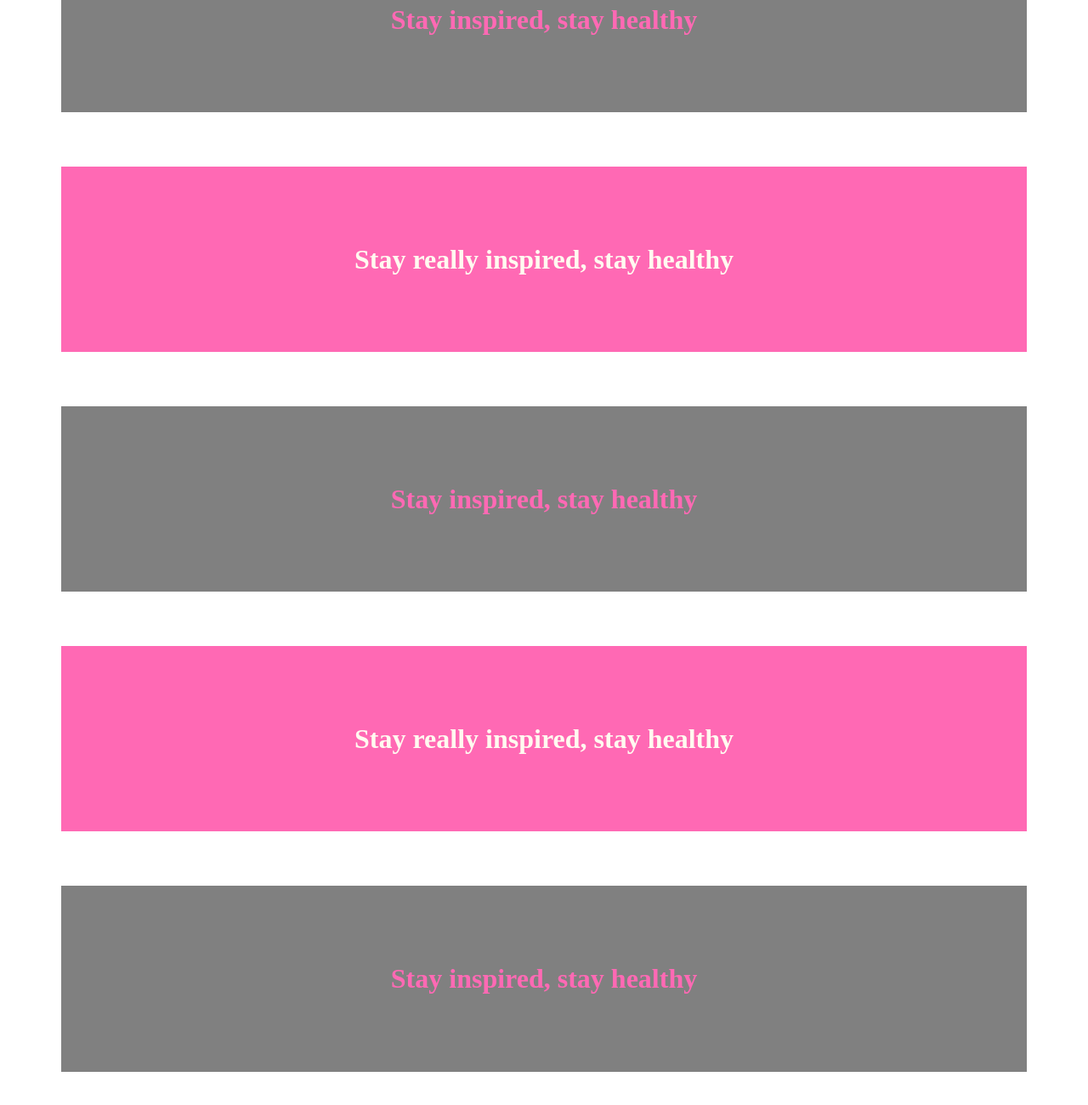
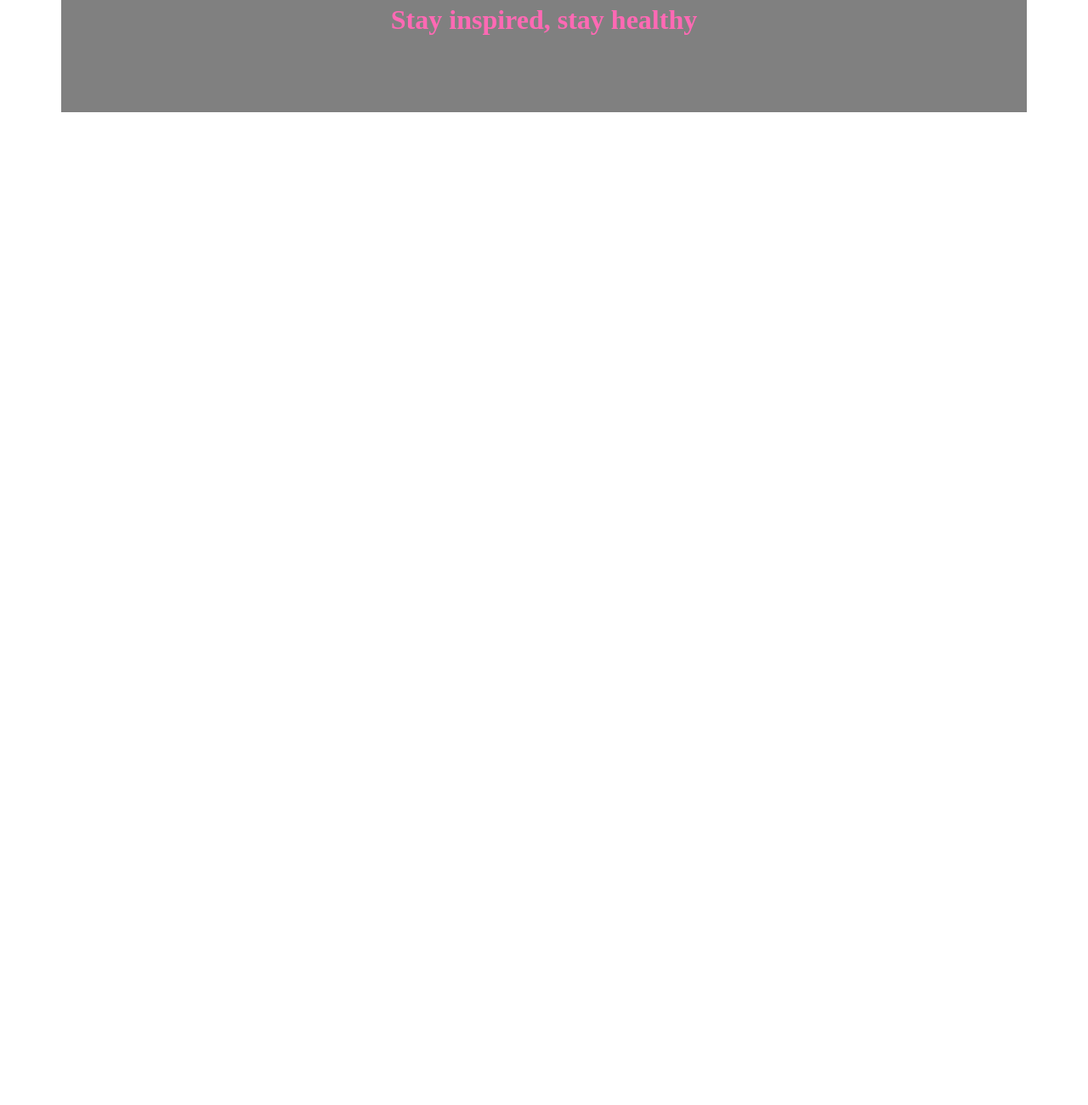
Before and after one commit to Alexanderettema/gatsby-cms, a Gatsby site: page / in a window 1280 px wide. Shown: the part 432-1732 px from the top of the page at 85% size. After the commit the page ends 800 px from the top, so only its background shows below. Built offline with nearby package versions, Linux system fonts and the light colour scheme; Gatsby itself is replaced by a stand-in of ours.

Commit message:
changed index, made more simple

```diff
--- a/src/pages/index.jsx
+++ b/src/pages/index.jsx
@@ -2,23 +2,7 @@ import React from "react"
 import Title from "./title"
 import Wrapper from "./wrapper"
 
-function SectionOne(props) {
-    return (
-        <Wrapper inputColor = "HotPink">
-        <Title inputColor = "FloralWhite" >Stay really inspired, stay healthy</Title>
-        </Wrapper>
 
-    )
-  }
-
-  function SectionTwo(props) {
-    return (
-        <Wrapper inputColor = "Grey">
-        <Title inputColor = "HotPink" >Stay inspired, stay healthy</Title>
-        </Wrapper>
-
-    )
-  }
 
 export default () => (
   <div>
@@ -30,9 +14,5 @@ export default () => (
      <Title inputColor = "HotPink" >Stay inspired, stay healthy</Title>
      </Wrapper>
 
-     <SectionOne></SectionOne>
-    <SectionTwo></SectionTwo>
-    <SectionOne></SectionOne>
-    <SectionTwo></SectionTwo>
   </div>
 )
```
